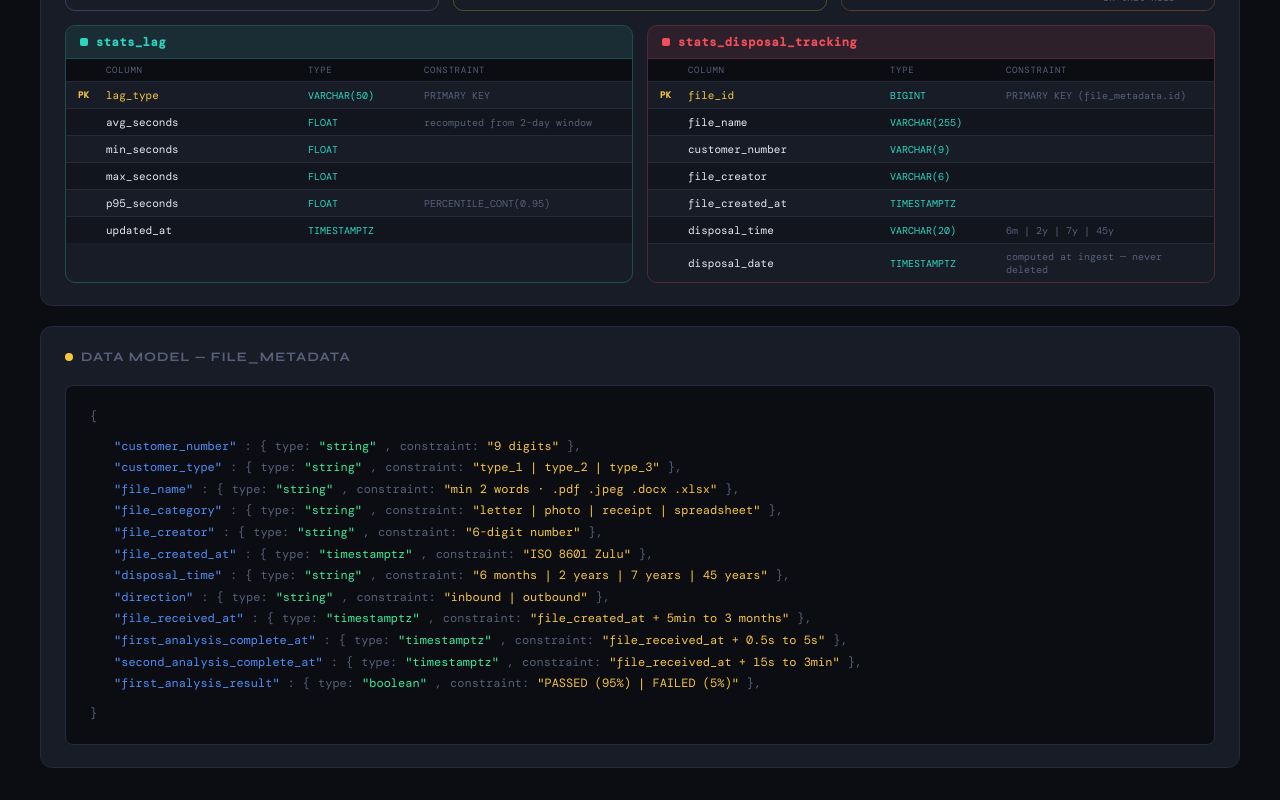
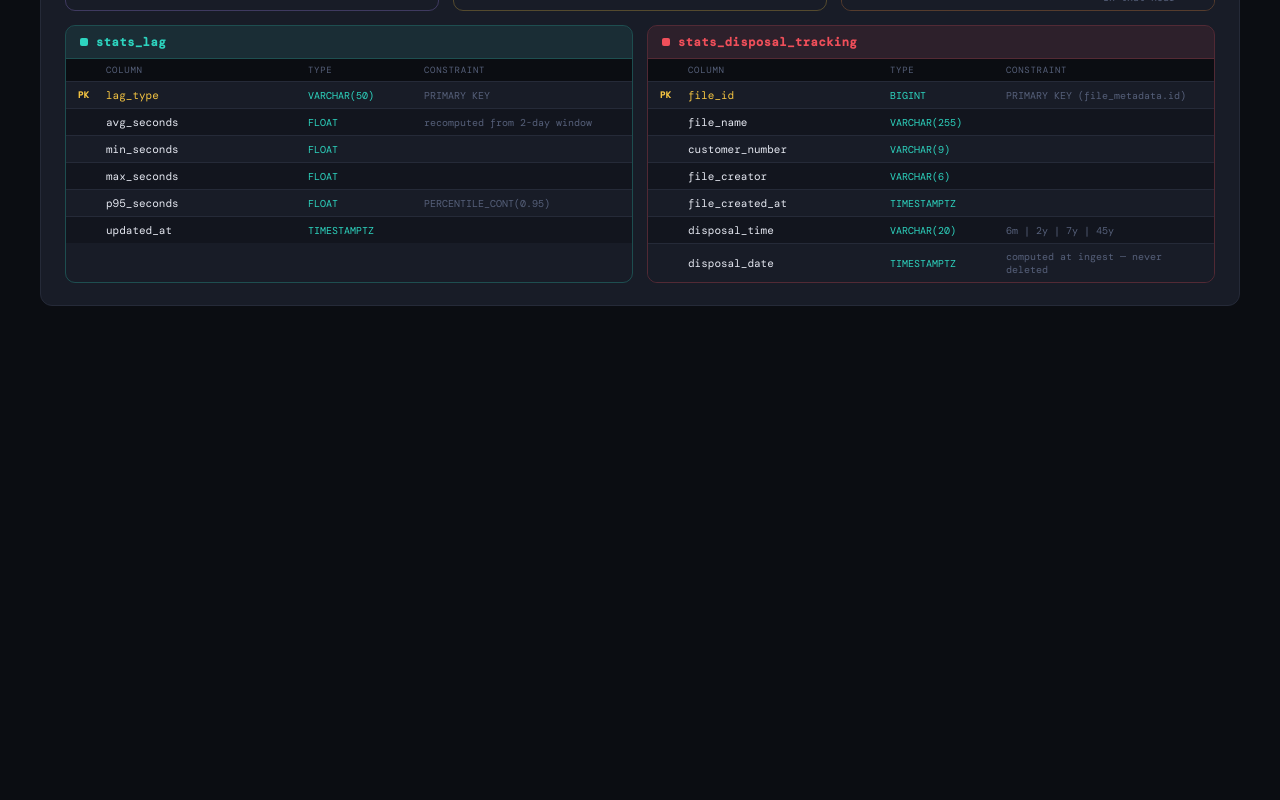
Before and after one commit to denbinewton-creator/file-dashboard, a React (Vite) app in the folder frontend/: page / in a window 1280 px wide. Shown: the part 1661-2461 px from the top of the page. After the commit the page ends 1999 px from the top, so only its background shows below. Built offline with nearby package versions, Linux system fonts and the light colour scheme; no server answers.

Commit message:
remove data model widget from about page

```diff
--- a/frontend/src/pages/About.jsx
+++ b/frontend/src/pages/About.jsx
@@ -1,19 +1,5 @@
 import React from 'react'
 
-const DATA_MODEL = {
-  customer_number:             { type: 'string',      constraint: '9 digits' },
-  customer_type:               { type: 'string',      constraint: 'type_1 | type_2 | type_3' },
-  file_name:                   { type: 'string',      constraint: 'min 2 words · .pdf .jpeg .docx .xlsx' },
-  file_category:               { type: 'string',      constraint: 'letter | photo | receipt | spreadsheet' },
-  file_creator:                { type: 'string',      constraint: '6-digit number' },
-  file_created_at:             { type: 'timestamptz', constraint: 'ISO 8601 Zulu' },
-  disposal_time:               { type: 'string',      constraint: '6 months | 2 years | 7 years | 45 years' },
-  direction:                   { type: 'string',      constraint: 'inbound | outbound' },
-  file_received_at:            { type: 'timestamptz', constraint: 'file_created_at + 5min to 3 months' },
-  first_analysis_complete_at:  { type: 'timestamptz', constraint: 'file_received_at + 0.5s to 5s' },
-  second_analysis_complete_at: { type: 'timestamptz', constraint: 'file_received_at + 15s to 3min' },
-  first_analysis_result:       { type: 'boolean',     constraint: 'PASSED (95%) | FAILED (5%)' },
-}
 
 // ── Shared style helpers ──────────────────────────────────────────────────────
 
@@ -250,31 +236,6 @@ export default function About() {
         </div>
       </div>
 
-      {/* ── Data Model ── */}
-      <div className="chart-card">
-        <h2><span className="dot" style={{ background: 'var(--accent)' }} />Data Model — file_metadata</h2>
-        <div style={{
-          background: '#0b0d12', border: '1px solid #252a38', borderRadius: 8,
-          padding: '20px 24px', ...mono, fontSize: 12, lineHeight: 1.8, overflowX: 'auto',
-        }}>
-          <div style={{ color: '#56607a', marginBottom: 8 }}>{'{'}</div>
-          {Object.entries(DATA_MODEL).map(([field, meta]) => (
-            <div key={field} style={{ display: 'flex', gap: 8, paddingLeft: 24, flexWrap: 'wrap' }}>
-              <span style={{ color: '#4f8ef5' }}>"{field}"</span>
-              <span style={{ color: '#56607a' }}>:</span>
-              <span style={{ color: '#56607a' }}>{'{'}</span>
-              <span style={{ color: '#56607a' }}>type:</span>
-              <span style={{ color: '#3de89b' }}>"{meta.type}"</span>
-              <span style={{ color: '#56607a' }}>,</span>
-              <span style={{ color: '#56607a' }}>constraint:</span>
-              <span style={{ color: '#f5c542' }}>"{meta.constraint}"</span>
-              <span style={{ color: '#56607a' }}>{'},'}</span>
-            </div>
-          ))}
-          <div style={{ color: '#56607a', marginTop: 8 }}>{'}'}</div>
-        </div>
-      </div>
-
     </div>
   )
 }
```
